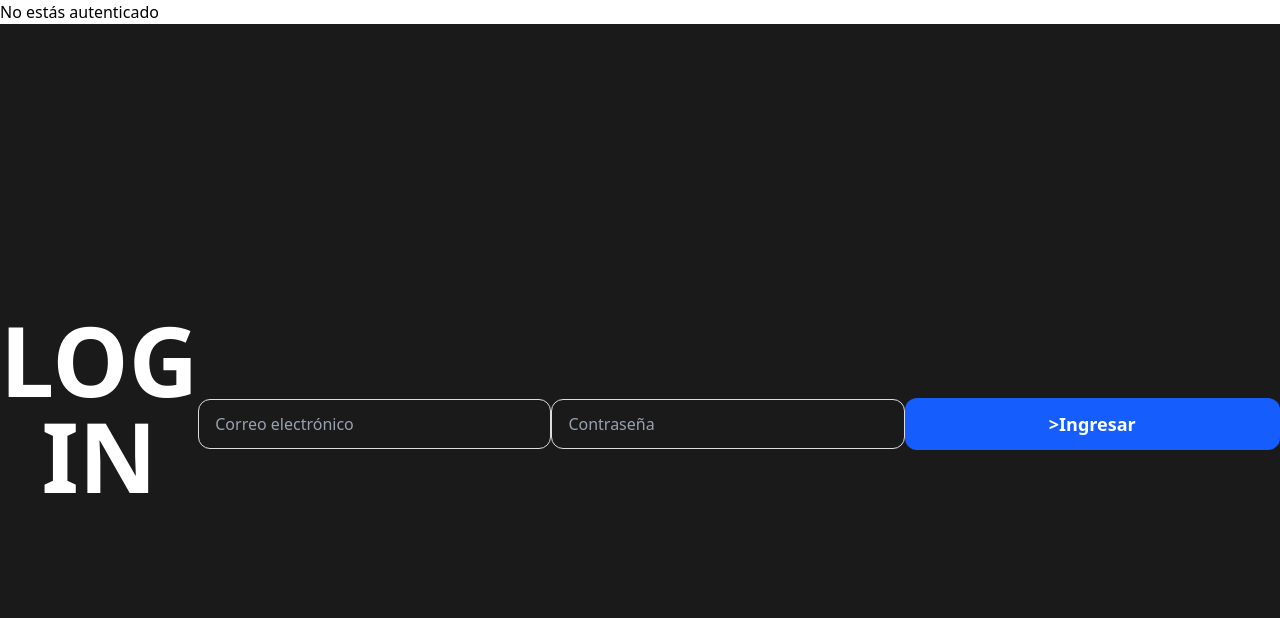
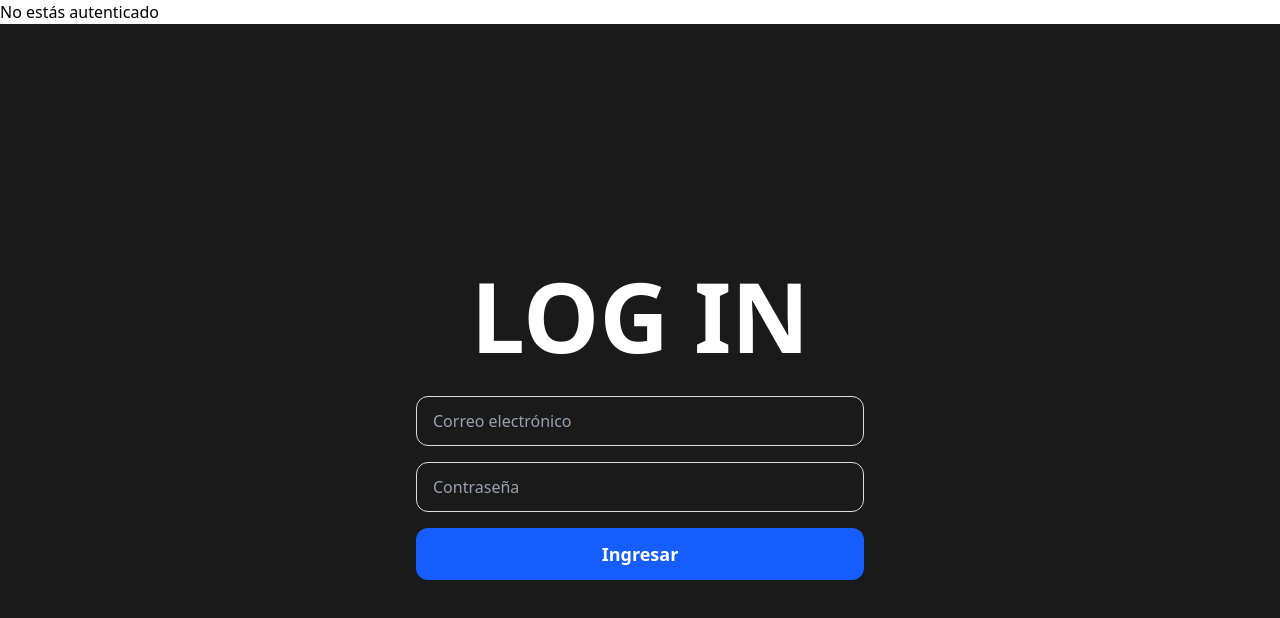
Before and after one commit to Potaluis/FirebaseExample, a SvelteKit app: page / in a window 1280 px wide. Shown: the top 618 px of the page. Built offline with nearby package versions, Linux system fonts and the light colour scheme; no server answers.

Commit message:
Better Typing + TailWind

```diff
--- a/src/components/Login.svelte
+++ b/src/components/Login.svelte
@@ -17,11 +17,31 @@
   </script>
 
   <main class="min-h-screen flex items-center justify-center bg-[#1a1a1a]">
+  <div class="w-full max-w-md space-y-6">
+
     <h1 class="text-8xl font-bold text-center text-white mb-8">LOG IN</h1>
-    <input type="email" bind:value={email} placeholder="Correo electrónico" class="w-full px-4 py-3 border border-[#DDDDDD] rounded-xl placeholder-gray-400 focus:ring-2 focus:ring-blue-600 focus:border-blue-600 outline-none transition-all" />
-    <input type="password" bind:value={password} placeholder="Contraseña" class="w-full px-4 py-3 border border-[#DDDDDD] rounded-xl placeholder-gray-400 focus:ring-2 focus:ring-blue-600 focus:border-blue-600 outline-none transition-all"/>
-    <button on:click={login} class="w-full px-8 py-3 text-lg font-bold text-white bg-blue-600 rounded-xl hover:bg-blue-700 focus:outline-none focus:ring-2 focus:ring-blue-500 focus:ring-offset-2 transition-all duration-200">      >Ingresar</button>
+
+    <div class="space-y-4">
+    <input
+    type="email"
+    bind:value={email}
+    placeholder="Correo electrónico"
+    class="w-full px-4 py-3 border border-[#DDDDDD] rounded-xl placeholder-gray-400 focus:ring-2 focus:ring-blue-600 focus:border-blue-600 outline-none transition-all" />
+
+    <input type="password"
+    bind:value={password}
+    placeholder="Contraseña"
+    class="w-full px-4 py-3 border border-[#DDDDDD] rounded-xl placeholder-gray-400 focus:ring-2 focus:ring-blue-600 focus:border-blue-600 outline-none transition-all"/>
+
+    <button
+    on:click={login}
+    class="w-full px-8 py-3 text-lg font-bold text-white bg-blue-600 rounded-xl hover:bg-blue-700 focus:outline-none focus:ring-2 focus:ring-blue-500 focus:ring-offset-2 transition-all duration-200">
+    Ingresar</button>
+
     {#if errorMessage}
       <p style="color: red;">{errorMessage}</p>
     {/if}
+
+    </div>
+    </div>
   </main>
```
